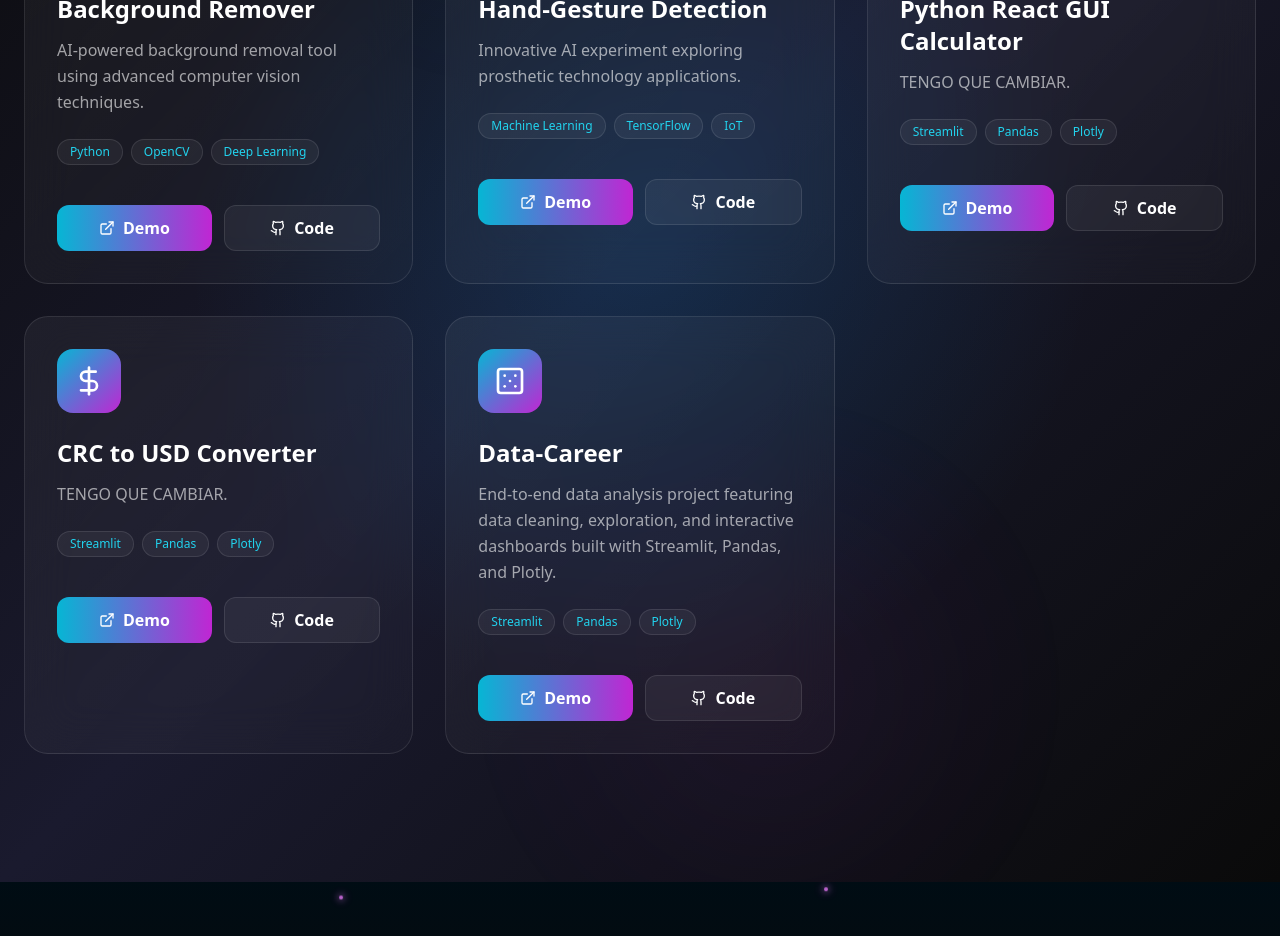
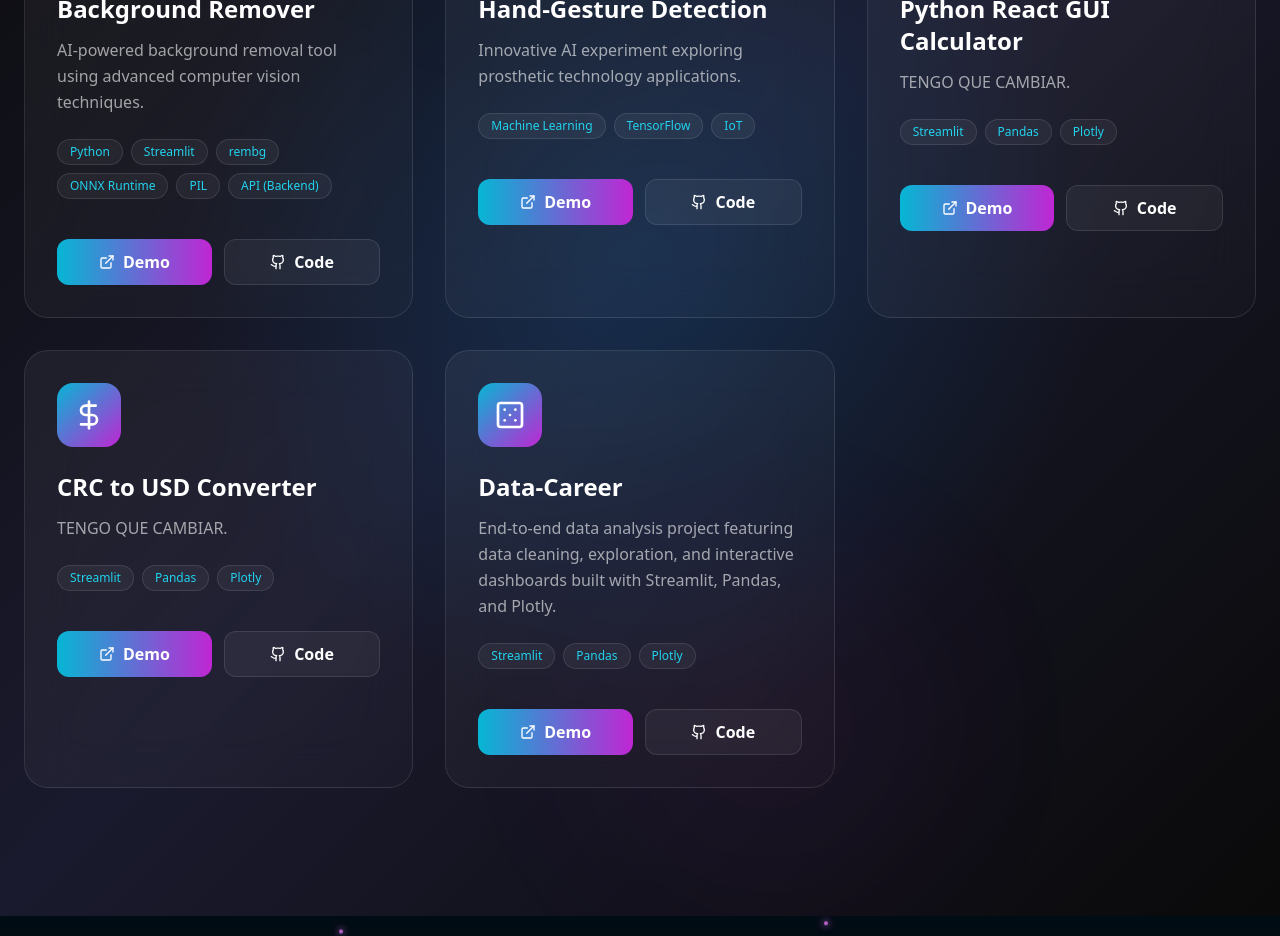
Before and after one commit to YordinZ/PORTFOLIO, a React (Vite) app: page / in a window 1280 px wide. Shown: the part 1200-2136 px from the top of the page. Built offline with nearby package versions, Linux system fonts and the light colour scheme.

Commit message:
update projects Remove

```diff
--- a/src/components/Projects.tsx
+++ b/src/components/Projects.tsx
@@ -26,7 +26,7 @@ const Projects = () => {
       title: 'Background Remover',
       icon: FileCode,
       description: 'AI-powered background removal tool using advanced computer vision techniques.',
-      tags: ['Python', 'OpenCV', 'Deep Learning'],
+      tags: ['Python', 'Streamlit', 'rembg', 'ONNX Runtime', 'PIL', "API (Backend)"],
       demoUrl: 'https://yordinz.github.io/Background-Remover/',
       codeUrl: 'https://github.com/YordinZ/Background-Remover',
     },
```
Also changed, not shown: 2 other files (tests, documents, lock files or other folders).
